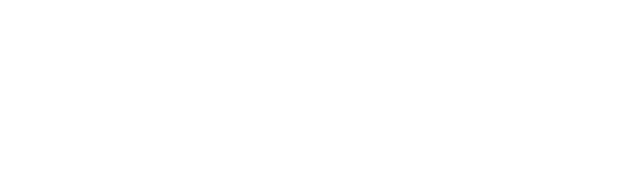
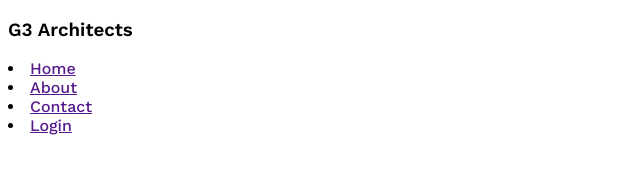
Before and after one commit to tariqulislam6062/g3-architects-website, a plain HTML site: page index.html in a window 1280 px wide. Shown: the whole page, without its empty margins (0-640 px from the left). Drawn offline with nearby package versions, Linux system fonts and the light colour scheme.

Commit message:
added google from

```diff
--- a/index.html
+++ b/index.html
@@ -7,6 +7,20 @@
     <link rel="stylesheet" href="styles/arctitects.css">
 </head>
 <body>
+    <header>
+            <nav>
+                <h3>G3 Architects</h3>
+                <li><a href="">Home</a></li>
+                <li><a href="">About</a></li>
+                <li><a href="">Contact</a></li>
+                <li><a href="">Login</a></li>
+            </nav>
+    </header>
+    <main>
 
+    </main>
+    <footer>
+
+    </footer>
 </body>
 </html>
--- a/styles/arctitects.css
+++ b/styles/arctitects.css
@@ -0,0 +1,7 @@
+/* work sens form google */
+@import url('https://fonts.googleapis.com/css2?family=Open+Sans:wght@400;700;800&family=Work+Sans:wght@500;600&display=swap');
+
+*{
+    font-family: 'Open Sans', sans-serif;
+    font-family: 'Work Sans', sans-serif;
+}
```
